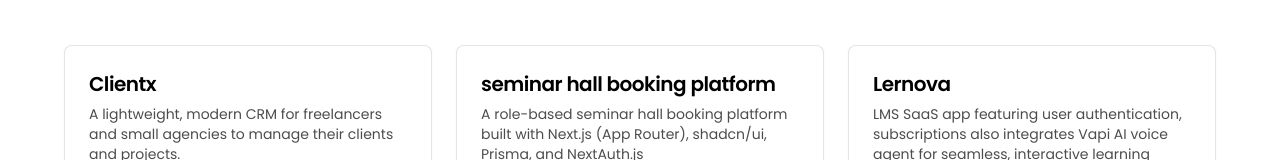
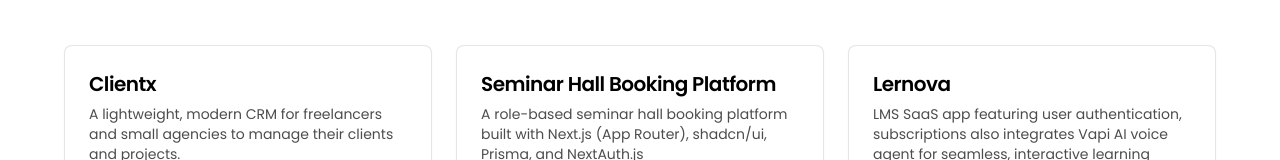
Before and after one commit to prajwallshetty/prajwallshetty.me, a Next.js app: page / in a window 1280 px wide. Shown: the part 1973-2133 px from the top of the page. Built offline with nearby package versions, Linux system fonts and the light colour scheme.

Commit message:
seminar hall

```diff
--- a/components/projects.tsx
+++ b/components/projects.tsx
@@ -38,7 +38,7 @@
     live: "https://clientx.tech",
   },
   {
-    name: "seminar hall booking platform",
+    name: "Seminar Hall Booking Platform",
     description:
       "A role-based seminar hall booking platform built with Next.js (App Router), shadcn/ui, Prisma, and NextAuth.js",
     tech: ["React", "Node.js", "MongoDB", "Next.js", "Express"],
```
